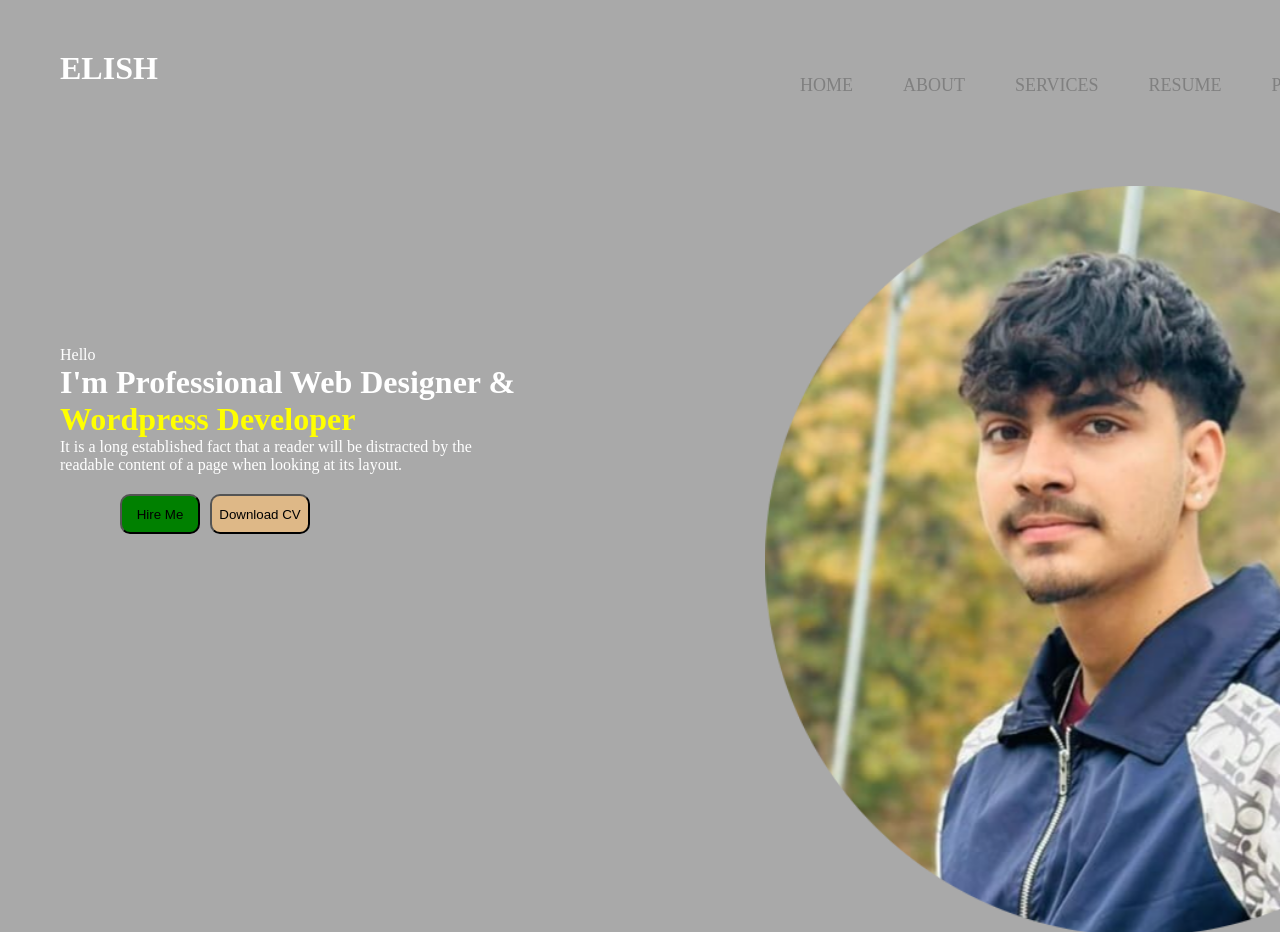
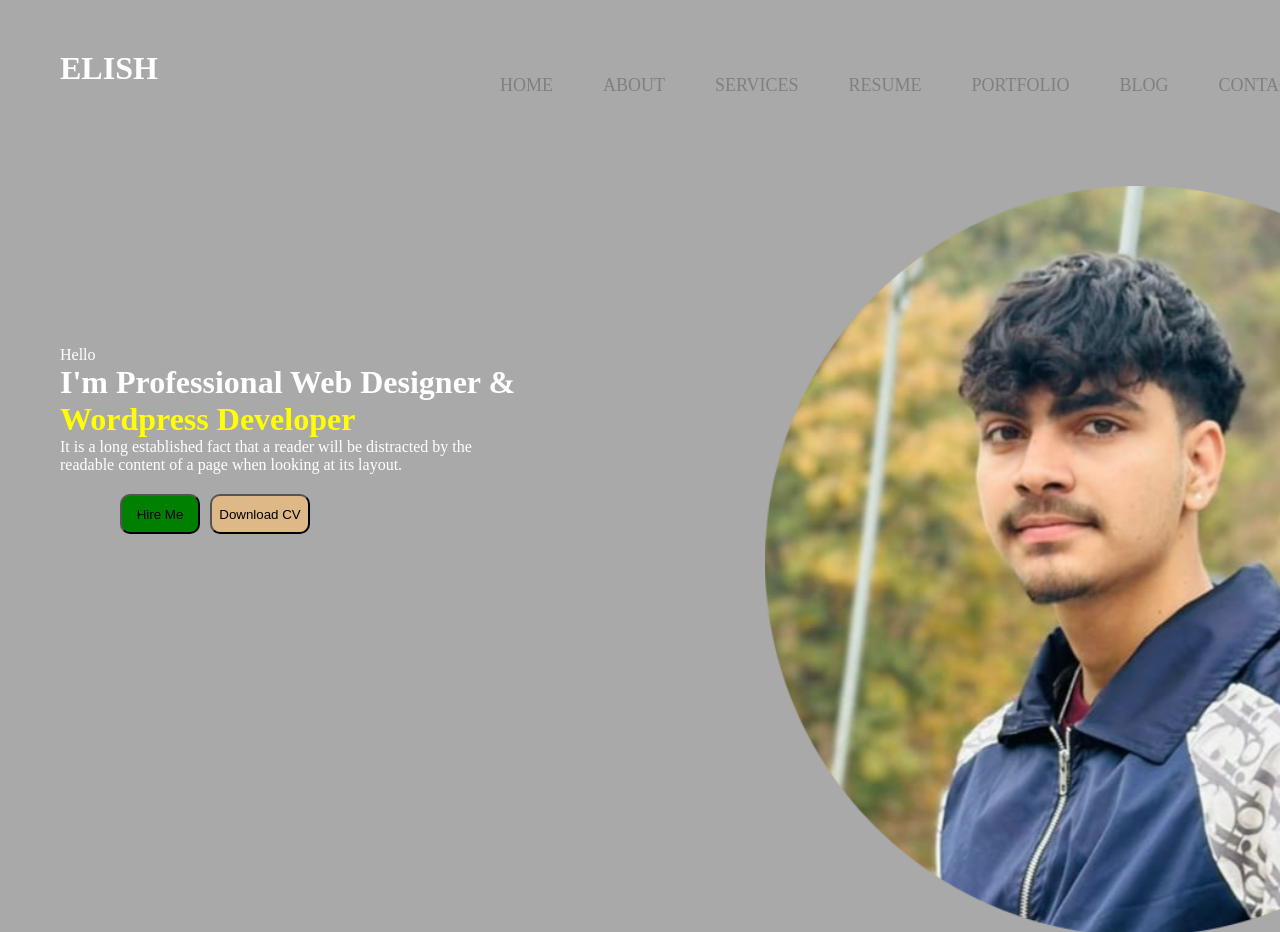
Before and after one commit to elishnpne/personal, a plain HTML site: page index.html in a window 1280 px wide. Shown: the top 932 px of the page. Drawn offline with Linux system fonts and the light colour scheme.

Commit message:
Update index.html

```diff
--- a/index.html
+++ b/index.html
@@ -29,7 +29,8 @@ span{
 
 }
 ul{
-    margin-left: 800px;
+    margin-left: 500px;
+    margin-right:400px
     list-style-type: none;
     display: flex;
     gap: 50px;
```
